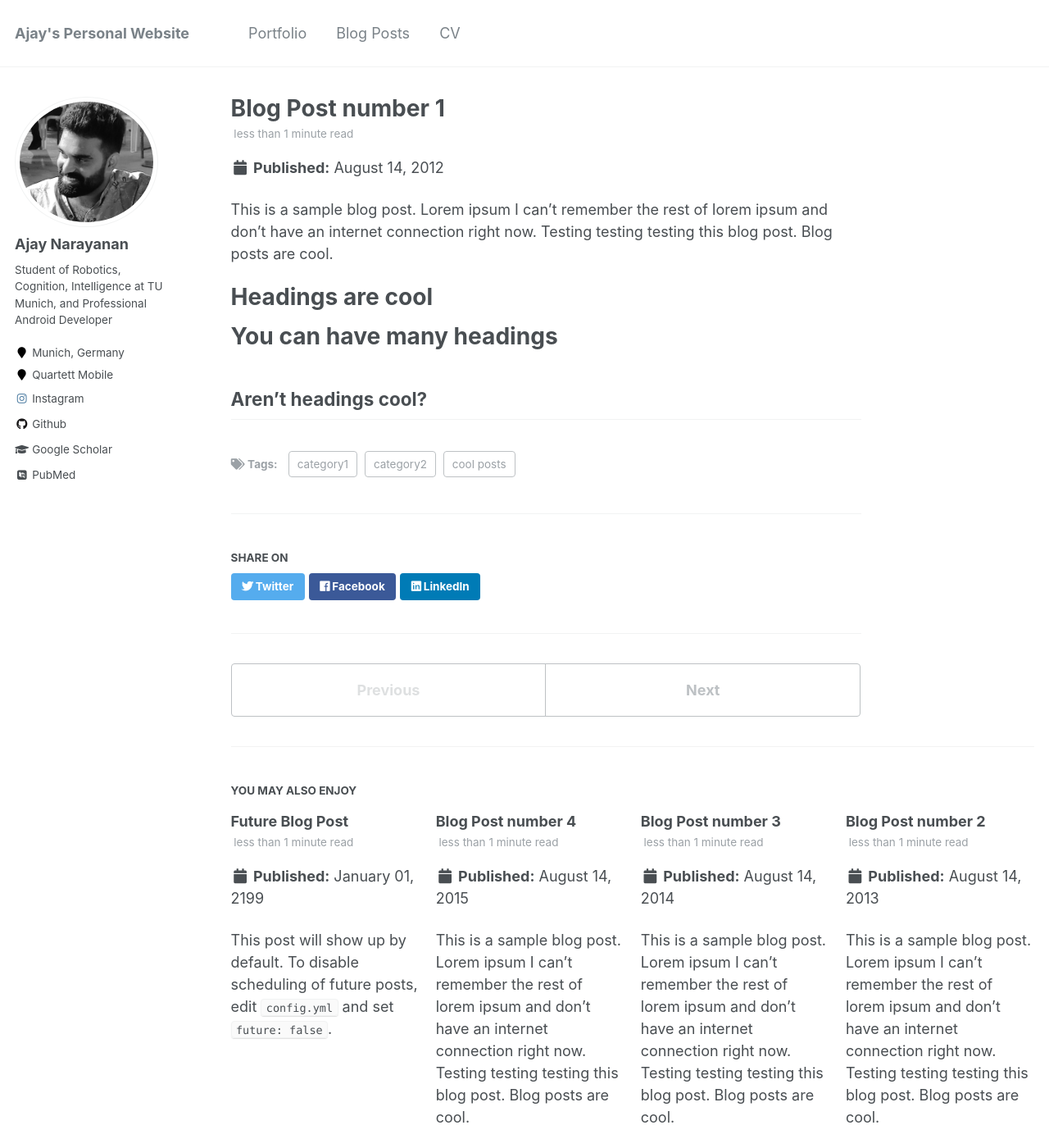
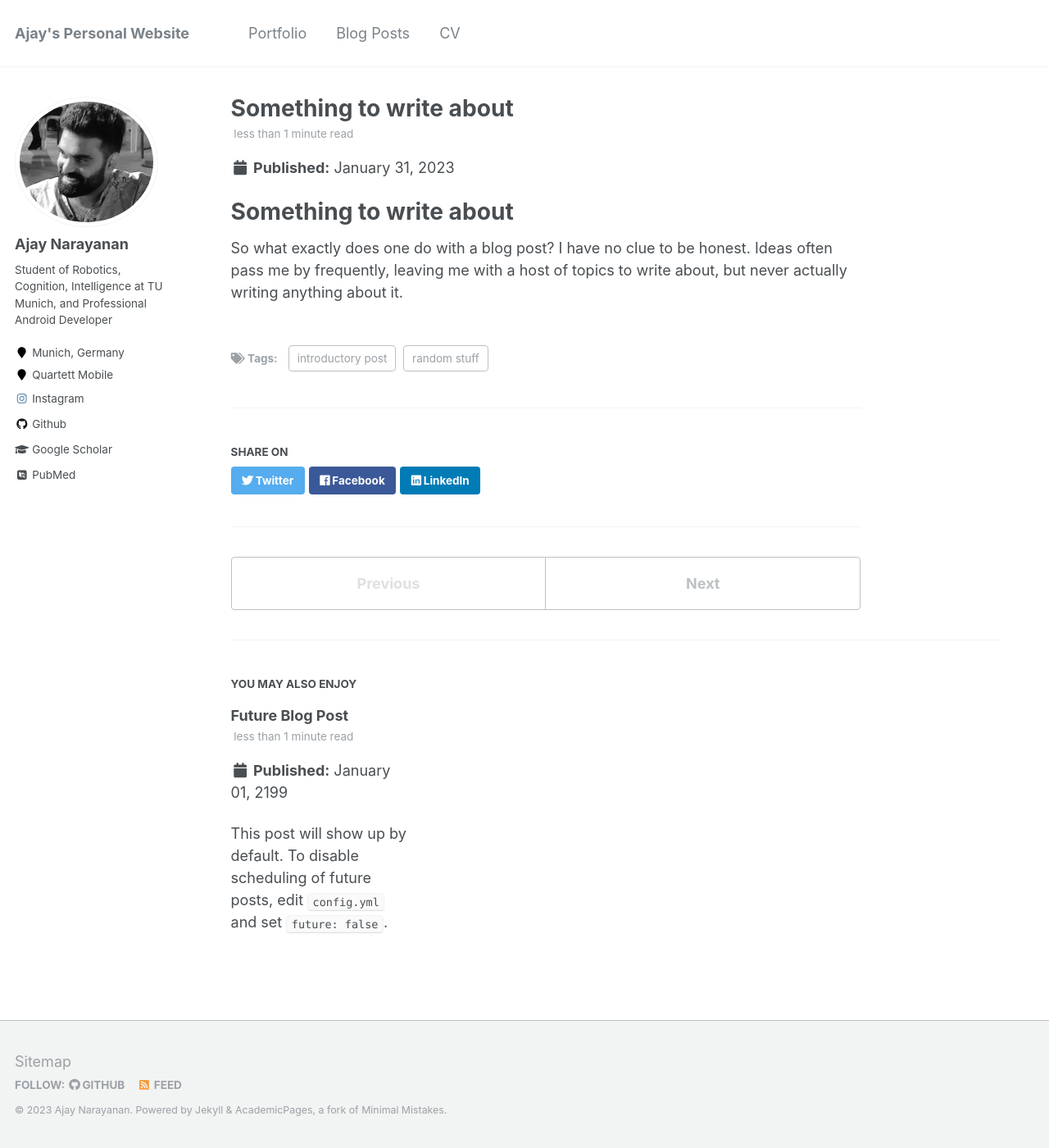
Before and after one commit to AjayDextrous/AjayDextrous.github.io, a Jekyll site: the page built from _posts/2012-08-14-blog-post-1.md, in a window 1280 px wide and 1400 px high. Shown: the whole window at 82% size. Built offline with Jekyll 4.4.1, drawn with Linux system fonts in a browser that asks for light colours; some web fonts are replaced.

Commit message:
blog post changes

```diff
--- a/_posts/2012-08-14-blog-post-1.md
+++ b/_posts/2012-08-14-blog-post-1.md
@@ -1,20 +1,13 @@
 ---
-title: 'Blog Post number 1'
-date: 2012-08-14
-permalink: /posts/2012/08/blog-post-1/
+title: 'Something to write about'
+date: 2023-01-31
+permalink: /posts/2012/08/something-to-write-about/
 tags:
-  - cool posts
-  - category1
-  - category2
+  - introductory post
+  - random stuff
 ---
 
-This is a sample blog post. Lorem ipsum I can't remember the rest of lorem ipsum and don't have an internet connection right now. Testing testing testing this blog post. Blog posts are cool.
+Something to write about
+========================
 
-Headings are cool
-======
-
-You can have many headings
-======
-
-Aren't headings cool?
-------
+So what exactly does one do with a blog post? I have no clue to be honest. Ideas often pass me by frequently, leaving me with a host of topics to write about, but never actually writing anything about it.
--- a/_posts/2013-08-14-blog-post-2.md
+++ /dev/null
@@ -1,20 +0,0 @@
----
-title: 'Blog Post number 2'
-date: 2013-08-14
-permalink: /posts/2013/08/blog-post-2/
-tags:
-  - cool posts
-  - category1
-  - category2
----
-
-This is a sample blog post. Lorem ipsum I can't remember the rest of lorem ipsum and don't have an internet connection right now. Testing testing testing this blog post. Blog posts are cool.
-
-Headings are cool
-======
-
-You can have many headings
-======
-
-Aren't headings cool?
-------
--- a/_posts/2014-08-14-blog-post-3.md
+++ /dev/null
@@ -1,20 +0,0 @@
----
-title: 'Blog Post number 3'
-date: 2014-08-14
-permalink: /posts/2014/08/blog-post-3/
-tags:
-  - cool posts
-  - category1
-  - category2
----
-
-This is a sample blog post. Lorem ipsum I can't remember the rest of lorem ipsum and don't have an internet connection right now. Testing testing testing this blog post. Blog posts are cool.
-
-Headings are cool
-======
-
-You can have many headings
-======
-
-Aren't headings cool?
-------
```
Also changed, not shown: _posts/2015-08-14-blog-post-4.md (deleted, +0 -20 lines).
